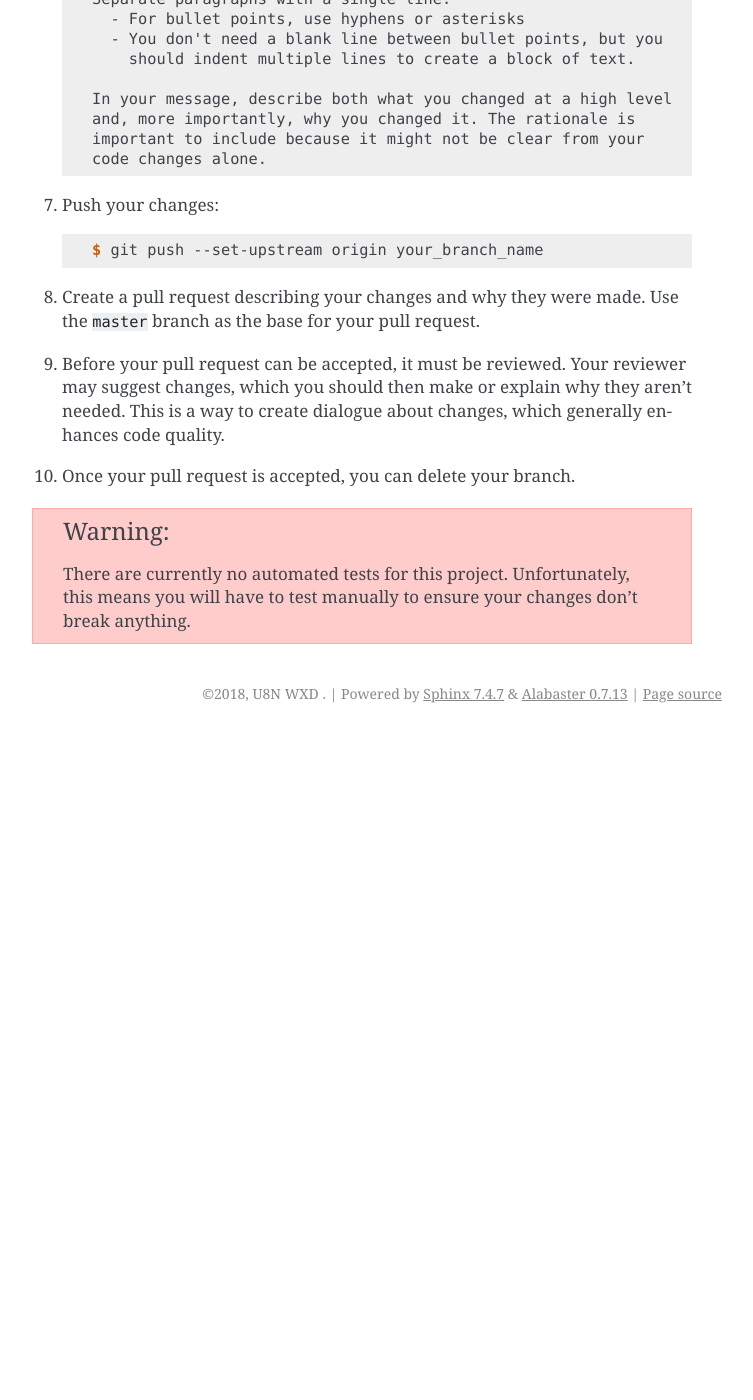
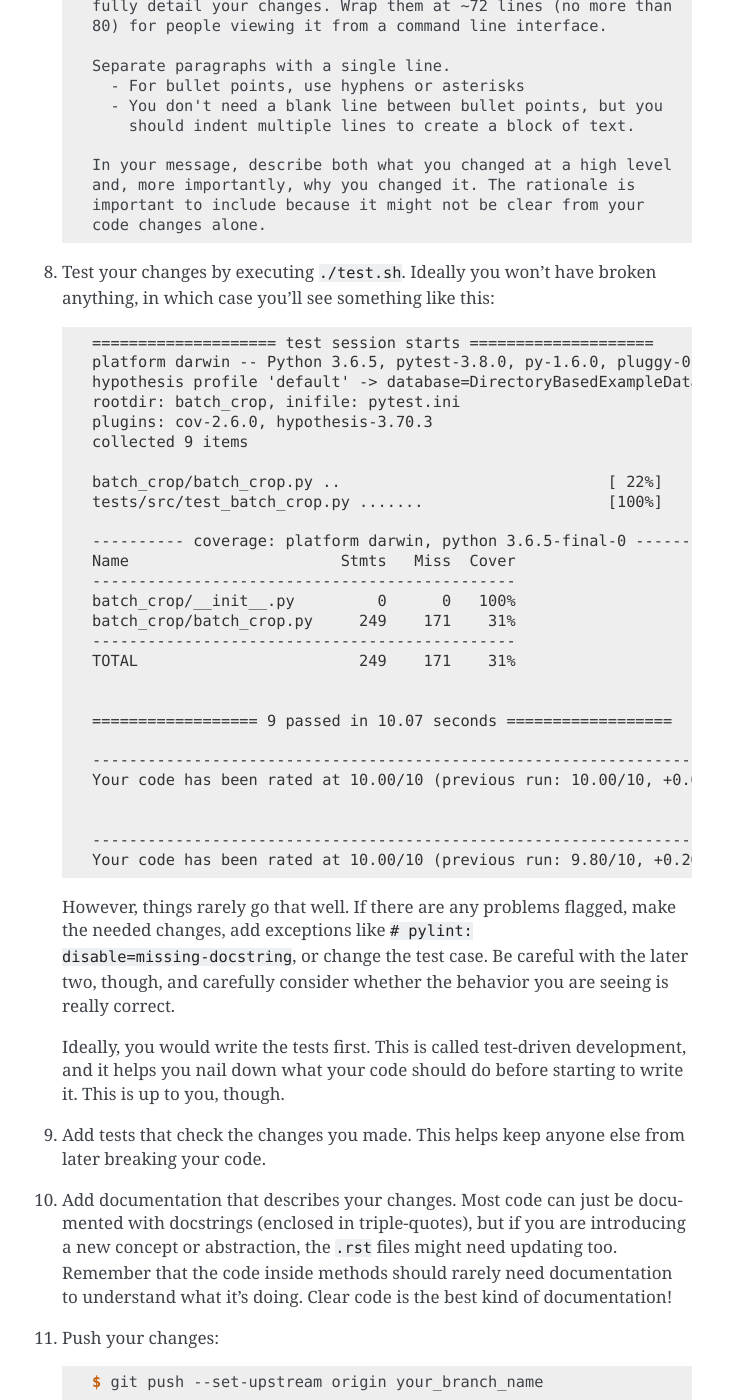
Before and after one commit to U8NWXD/batch_crop, a Sphinx documentation site: the page built from docs/contributing.rst, in a window 1280 px wide and 1400 px high, scrolled down 861 px. Shown: the whole window, without its empty margins (388-1141 px from the left). Built offline with Sphinx 7.4.7, drawn with Linux system fonts in a browser that asks for light colours; before the commit the page ends 1594 px from its top, so only the background shows below that; some of the changed text lies outside the part shown.

Commit message:
Update docs with testing information

```diff
--- a/docs/conf.py
+++ b/docs/conf.py
@@ -14,7 +14,7 @@
 #
 import os
 import sys
-sys.path.insert(0, os.path.abspath('../src'))
+sys.path.insert(0, os.path.abspath('..'))
 
 
 # -- Project information -----------------------------------------------------
--- a/docs/contributing.rst
+++ b/docs/contributing.rst
@@ -7,6 +7,8 @@ Here are a few steps to get you up and running:
 
 #. Follow the instructions in :doc:`index` to get set up with the
    code base.
+#. To run the tests, you will need some more packages. Install them by running
+   ``pip install -r requirements_test.txt``
 #. Open an issue on
    `GitHub <https://github.com/U8NWXD/batch_crop>`_
    describing the changes you'd like to make. This is important
@@ -52,6 +54,56 @@ Here are a few steps to get you up and running:
      important to include because it might not be clear from your
      code changes alone.
 
+#. Test your changes by executing ``./test.sh``. Ideally you won't have broken
+   anything, in which case you'll see something like this:
+
+   .. code-block:: console
+
+      ==================== test session starts ====================
+      platform darwin -- Python 3.6.5, pytest-3.8.0, py-1.6.0, pluggy-0.7.1
+      hypothesis profile 'default' -> database=DirectoryBasedExampleDatabase('batch_crop/.hypothesis/examples')
+      rootdir: batch_crop, inifile: pytest.ini
+      plugins: cov-2.6.0, hypothesis-3.70.3
+      collected 9 items
+
+      batch_crop/batch_crop.py ..                             [ 22%]
+      tests/src/test_batch_crop.py .......                    [100%]
+
+      ---------- coverage: platform darwin, python 3.6.5-final-0 -----------
+      Name                       Stmts   Miss  Cover
+      ----------------------------------------------
+      batch_crop/__init__.py         0      0   100%
+      batch_crop/batch_crop.py     249    171    31%
+      ----------------------------------------------
+      TOTAL                        249    171    31%
+
+
+      ================== 9 passed in 10.07 seconds ==================
+
+      --------------------------------------------------------------------
+      Your code has been rated at 10.00/10 (previous run: 10.00/10, +0.00)
+
+
+      -------------------------------------------------------------------
+      Your code has been rated at 10.00/10 (previous run: 9.80/10, +0.20)
+
+   However, things rarely go that well. If there are any problems flagged, make
+   the needed changes, add exceptions like
+   ``# pylint: disable=missing-docstring``, or change the test case. Be careful
+   with the later two, though, and carefully consider whether the behavior you
+   are seeing is really correct.
+
+   Ideally, you would write the tests first. This is called test-driven
+   development, and it helps you nail down what your code should do before
+   starting to write it. This is up to you, though.
+#. Add tests that check the changes you made. This helps keep anyone else from
+   later breaking your code.
+#. Add documentation that describes your changes. Most code can just be
+   documented with docstrings (enclosed in triple-quotes), but if you are
+   introducing a new concept or abstraction, the ``.rst`` files might need
+   updating too. Remember that the code inside methods should rarely need
+   documentation to understand what it's doing. Clear code is the best kind of
+   documentation!
 #. Push your changes:
 
    .. code-block:: console
@@ -65,9 +117,3 @@ Here are a few steps to get you up and running:
    explain why they aren't needed. This is a way to create dialogue
    about changes, which generally enhances code quality.
 #. Once your pull request is accepted, you can delete your branch.
-
-.. warning::
-
-  There are currently no automated tests for this project.
-  Unfortunately, this means you will have to test manually to ensure
-  your changes don't break anything.
```
Also changed, not shown: README.md (+2 -0 lines).
